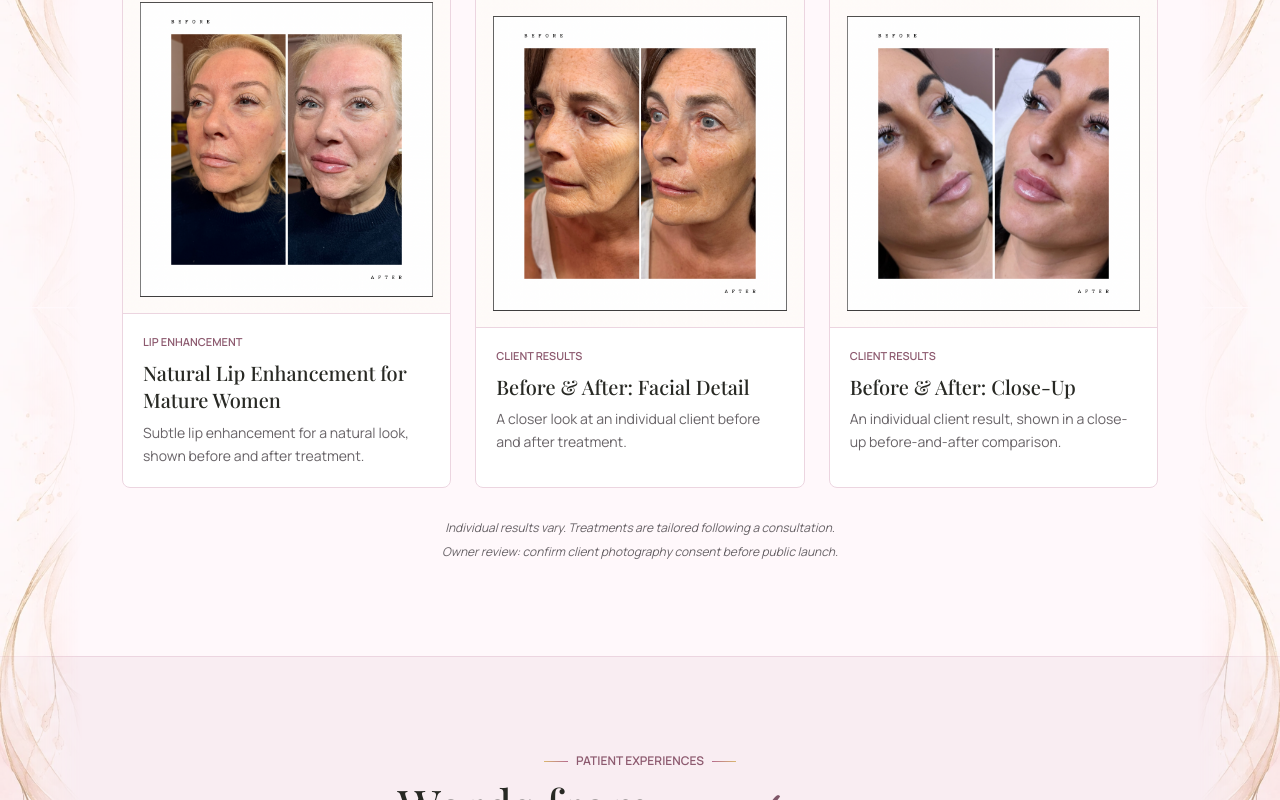
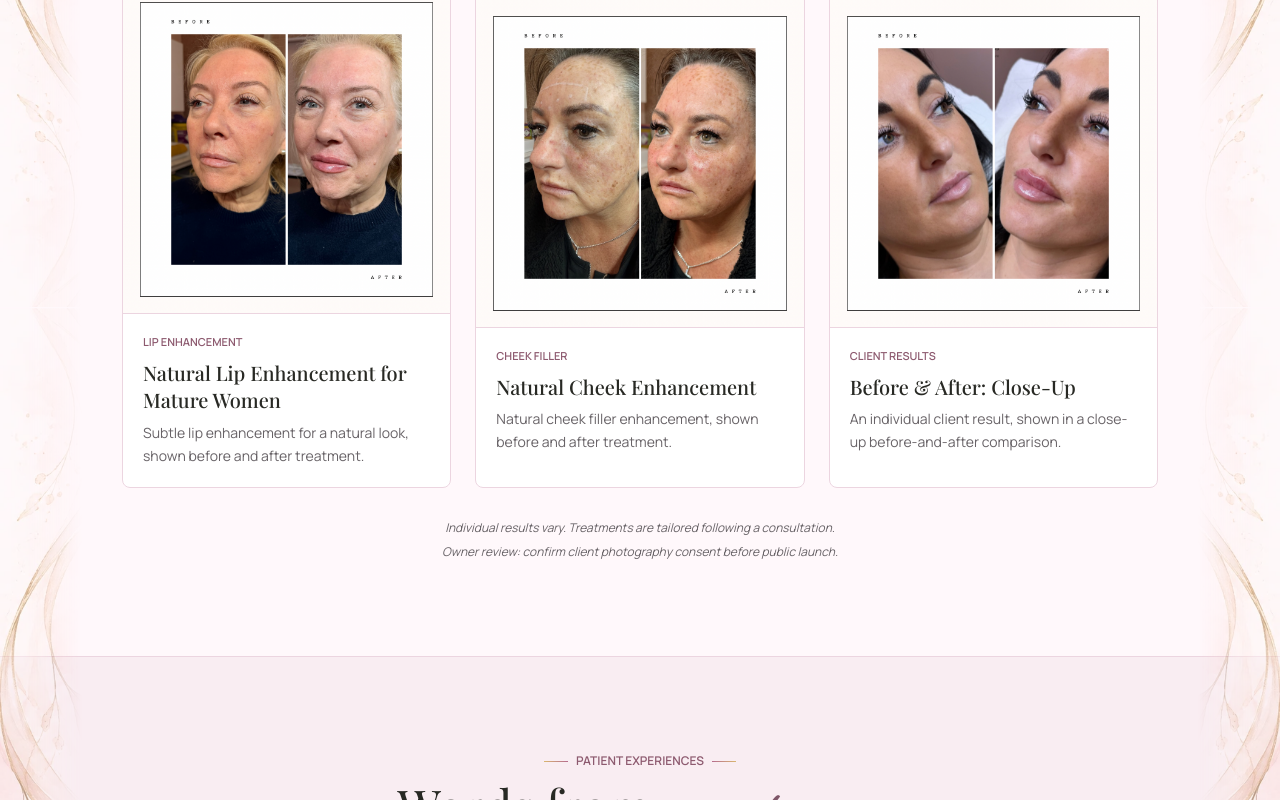
Before and after one commit to adriann1z/Majestic-Aesthetics, a React (Vite) app: page / in a window 1280 px wide. Shown: the part 8661-9461 px from the top of the page. Built offline with nearby package versions, Linux system fonts and the light colour scheme; a web font is replaced by a local one.

Commit message:
Replace duplicate gallery result with natural cheek enhancement

```diff
--- a/src/data/gallery.ts
+++ b/src/data/gallery.ts
@@ -17,6 +17,6 @@ export const galleryItems: GalleryItem[] = [
   { id: 'g-13', title: 'Under-Eye Polynucleotides: Side View', image: `${import.meta.env.BASE_URL}gallery/polynucleotides-before-after.png`, caption: 'A side-view comparison before and after under-eye polynucleotide treatment.', editorialTag: 'Polynucleotides' },
   { id: 'g-6', title: 'Lip Filler: Definition & Volume', image: `${import.meta.env.BASE_URL}gallery/before-after-8.png`, caption: 'Lip definition and volume, shown before and after treatment.', editorialTag: 'Lip Enhancement' },
   { id: 'g-10', title: 'Natural Lip Enhancement for Mature Women', image: `${import.meta.env.BASE_URL}gallery/natural-mature-lip-enhancement.png`, caption: 'Subtle lip enhancement for a natural look, shown before and after treatment.', editorialTag: 'Lip Enhancement' },
-  { id: 'g-8', title: 'Before & After: Facial Detail', image: `${import.meta.env.BASE_URL}gallery/before-after-4.png`, caption: 'A closer look at an individual client before and after treatment.', editorialTag: 'Client Results' },
+  { id: 'g-8', title: 'Natural Cheek Enhancement', image: `${import.meta.env.BASE_URL}gallery/natural-cheek-enhancement.png`, caption: 'Natural cheek filler enhancement, shown before and after treatment.', editorialTag: 'Cheek Filler' },
   { id: 'g-9', title: 'Before & After: Close-Up', image: `${import.meta.env.BASE_URL}gallery/before-after-9.png`, caption: 'An individual client result, shown in a close-up before-and-after comparison.', editorialTag: 'Client Results' },
 ];
```
Also changed, not shown: public/gallery/natural-cheek-enhancement.png (added).
